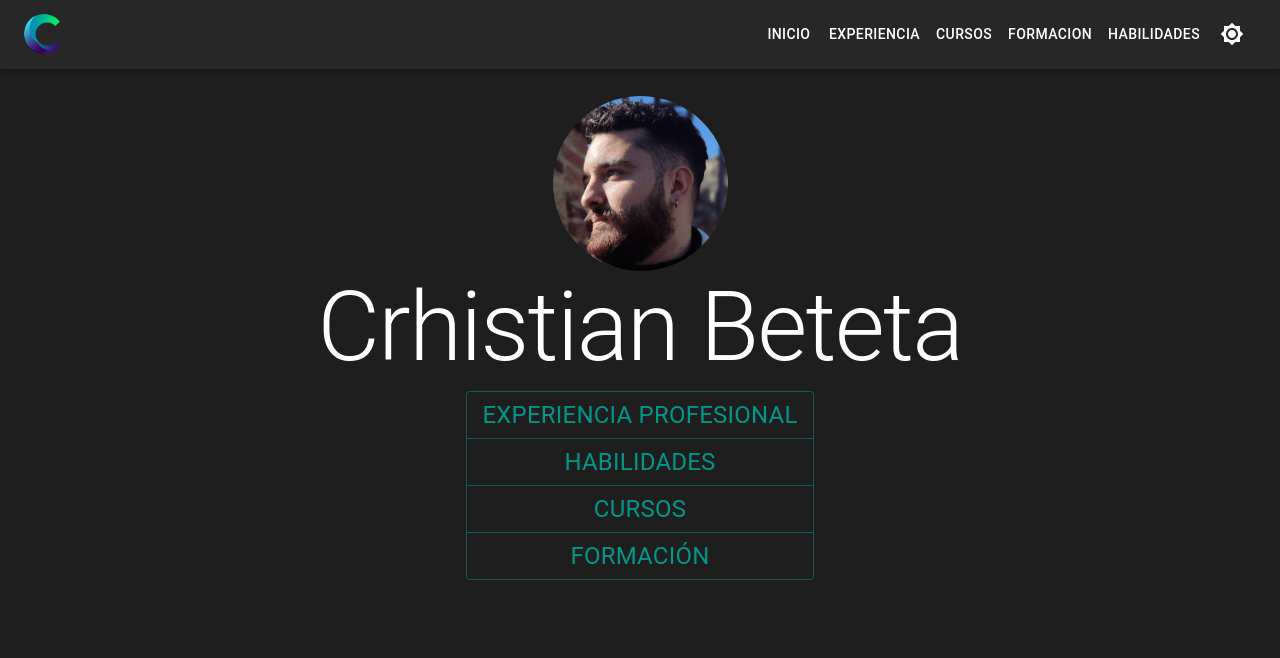
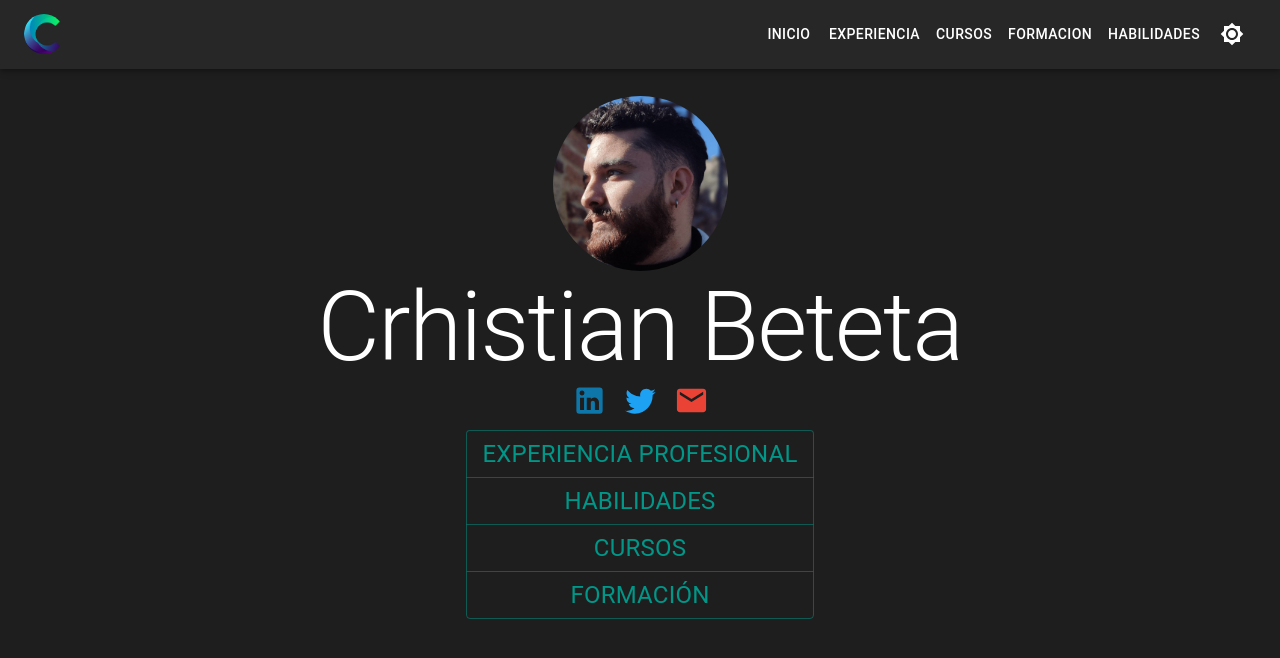
Before and after one commit to crhistianbeteta/crhistianbeteta.github.io, a React (Create React App) app: page / in a window 1280 px wide. Shown: the top 658 px of the page. Built offline with nearby package versions, Linux system fonts and the light colour scheme.

Commit message:
feat: add social media icons

```diff
--- a/package.json
+++ b/package.json
@@ -6,6 +6,7 @@
   "dependencies": {
     "@emotion/react": "^11.10.4",
     "@emotion/styled": "^11.10.4",
+    "@fortawesome/fontawesome-svg-core": "^6.2.1",
     "@mui/icons-material": "^5.10.6",
     "@mui/lab": "^5.0.0-alpha.101",
     "@mui/material": "^5.10.8",
@@ -16,7 +17,6 @@
     "material-ui-image": "^3.3.2",
     "react": "^17.0.2",
     "react-dom": "^17.0.2",
-    "react-icons": "^4.3.1",
     "react-router-dom": "^6.2.1",
     "react-scripts": "5.0.0",
     "web-vitals": "^2.1.2"
--- a/public/index.html
+++ b/public/index.html
@@ -6,16 +6,13 @@
   <link rel="icon" href="%PUBLIC_URL%/favicon.ico" />
   <meta name="viewport" content="width=device-width, initial-scale=1" />
   <meta name="theme-color" content="#000000" />
-  <meta name="description"
-    content="Página web de Crhistian Beteta Navarro en la que se muestra su experiencia profesional, habilidades, cursos realizados y formación" />
+  <meta name="description" content="Crhistian Beteta Navarro, graduado en Ingeniería Informática" />
   <meta name="author" content="Crhistian Beteta Navarro" />
-  <meta name="keywords"
-    content="Beteta Navarro, Ingeniería Informática, Máster en Ingeniería Informática, Software, Graduado en Ingeniería Informática, Programación">
+  <meta name="keywords" content="Crhistian, Crhistian Beteta Navarro, Ingeniería Informática, Informática, Máster en Ingeniería Informática, Software, Graduado en Ingeniería Informática, Programación">
   <meta property="og:type" content="website">
   <meta property="og:url" content="https://crhistianbeteta.github.io">
   <meta property="og:title" content="Crhistian Beteta Navarro">
-  <meta property="og:description"
-    content="Página web de Crhistian Beteta Navarro en la que se muestra su experiencia profesional, habilidades, cursos realizados y formación">
+  <meta property="og:description" content="Crhistian Beteta Navarro, graduado en Ingeniería Informática">
   <meta name="google-site-verification" content="Yvv50D8wtzJZ4MrFbO0mzet4H__jc5UVceMwNMUo6LM" />
   <link rel="apple-touch-icon" href="%PUBLIC_URL%/logo192.png" />
 
--- a/src/pages/HomePage.js
+++ b/src/pages/HomePage.js
@@ -1,10 +1,13 @@
 import React from "react";
 import { useNavigate } from "react-router-dom";
 import Box from "@mui/material/Box";
-import { Avatar, ButtonGroup } from "@mui/material";
+import { Avatar, ButtonGroup, Link } from "@mui/material";
 import Button from "@mui/material/Button";
 import { Typography } from "@mui/material";
 import Container from "@mui/material/Container";
+import LinkedInIcon from '@mui/icons-material/LinkedIn';
+import TwitterIcon from '@mui/icons-material/Twitter';
+import EmailIcon from '@mui/icons-material/Email';
 
 export default function HomePage() {
   const navigate = useNavigate();
@@ -25,6 +28,17 @@ export default function HomePage() {
       </Container>
     </header>
     <main>
+      <Box sx={{ display:"flex", gap:"1rem"}} justifyContent={"center"} >
+        <Link color="#0e76a8"  href="https://www.linkedin.com/in/crhistian-beteta-navarro" underline="none" target="_blank" rel="noopener">
+           <LinkedInIcon  fontSize="large" />
+        </Link>
+        <Link color="#1DA1F2" href="https://twitter.com/Crhistian1797" underline="none" target="_blank" rel="noopener">
+           <TwitterIcon  fontSize="large" />
+        </Link>
+        <Link color="#EA4335" href="mailto:crhistianbetetanavarro@gmail.com" underline="none" target="_blank" rel="noopener">
+           <EmailIcon  fontSize="large" />
+        </Link>
+      </Box>
       <Box
         justifyContent={"center"}
         sx={{
```
Also changed, not shown: 1 other file (tests, documents, lock files or other folders).
